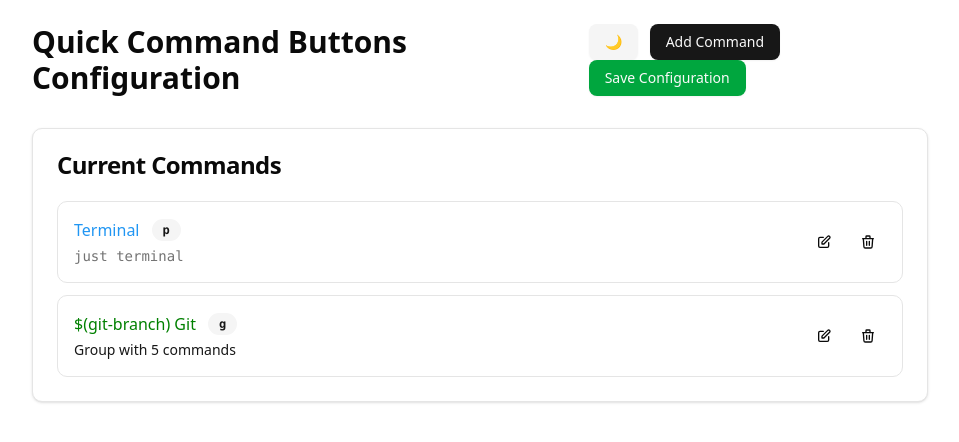
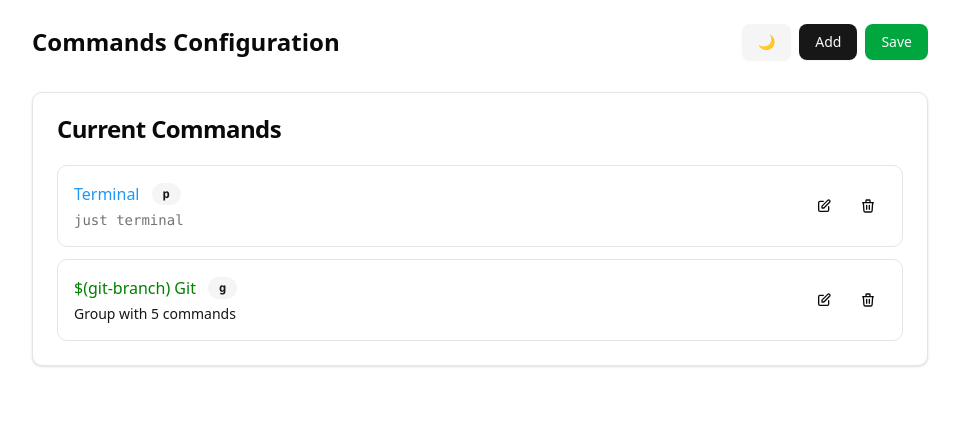
Before and after one commit to KubrickCode/Quick-Command-Buttons, a React (Vite) app in the folder src/web-view/: page / in a window 1280 px wide. Shown: the top 442 px of the page, without its empty margins (160-1119 px from the left). Built offline with nearby package versions, Linux system fonts and the light colour scheme.

Commit message:
Header design improvements
- Unnecessarily long phrases shortened
- Overall font size and flex style adjustments

```diff
--- a/src/web-view/src/components/header.tsx
+++ b/src/web-view/src/components/header.tsx
@@ -9,23 +9,23 @@ export const Header = () => {
   const { isDark, toggleTheme } = useDarkMode();
 
   return (
-    <div className="flex justify-between items-center mb-8">
-      <h1 className="text-3xl font-bold text-foreground">
-        Quick Command Buttons Configuration
+    <div className="flex flex-col sm:flex-row sm:justify-between sm:items-center gap-4 sm:gap-0 mb-8">
+      <h1 className="text-2xl font-bold text-foreground">
+        Commands Configuration
       </h1>
-      <div className="space-x-3">
+      <div className="flex gap-2">
         <Button
           onClick={toggleTheme}
           className="bg-secondary hover:bg-secondary/80"
         >
           {isDark ? "☀️" : "🌙"}
         </Button>
-        <Button onClick={openForm}>Add Command</Button>
+        <Button onClick={openForm}>Add</Button>
         <Button
           onClick={saveConfig}
           className="bg-green-600 hover:bg-green-700"
         >
-          Save Configuration
+          Save
         </Button>
       </div>
     </div>
```
